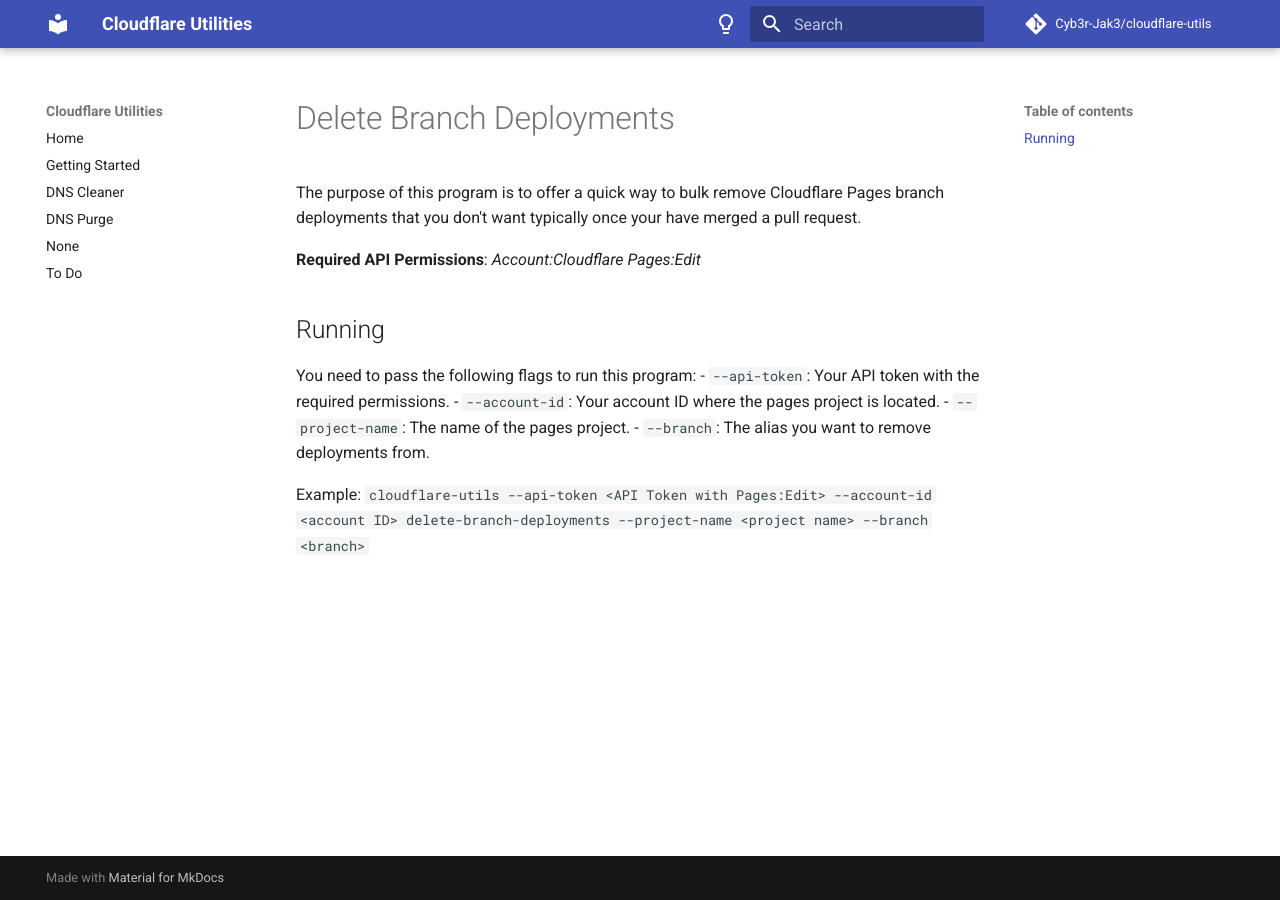
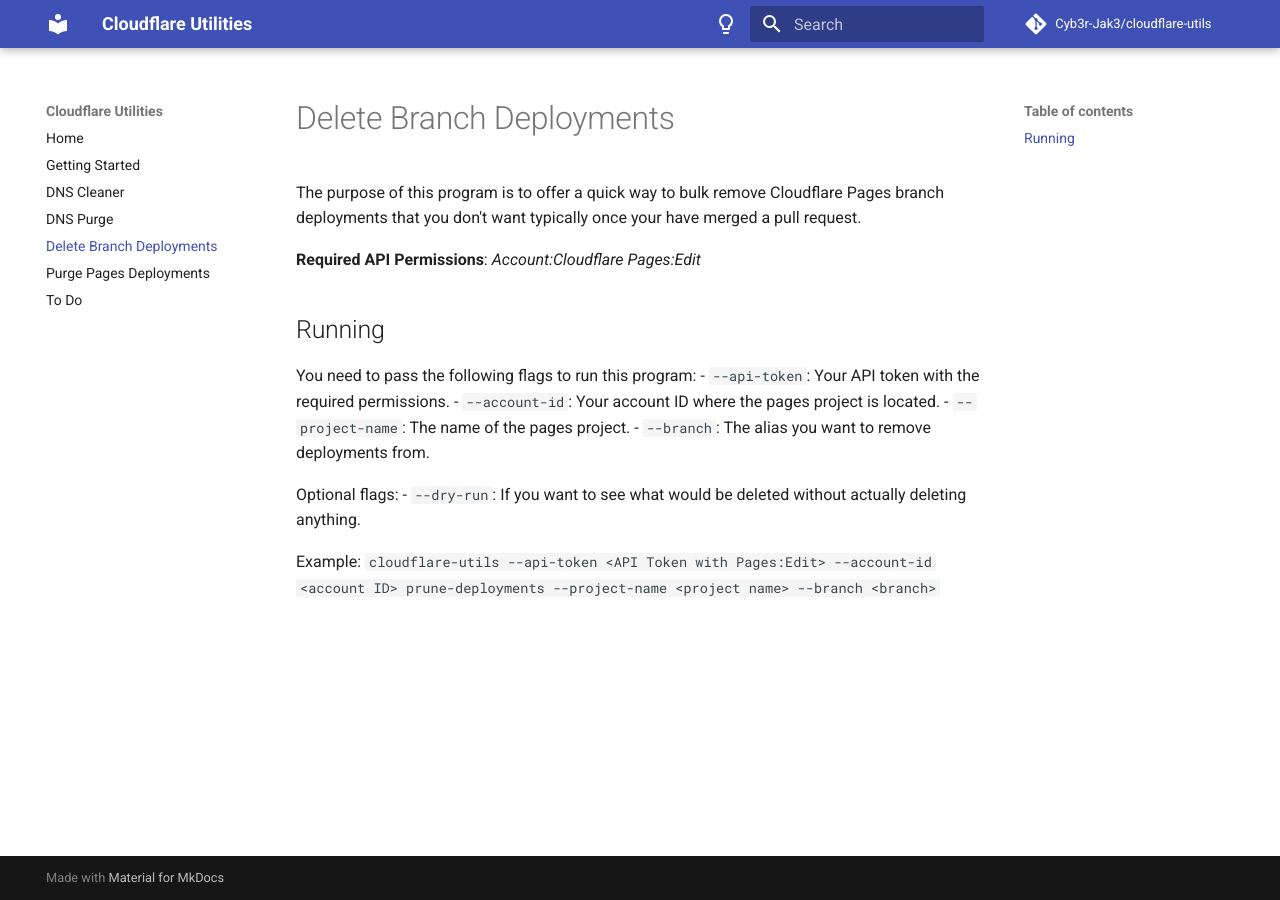
Before and after one commit to Cyb3r-Jak3/cloudflare-utils, an MkDocs documentation site: the page built from documentation/docs/prune-deployments.md, in a window 1280 px wide. Built offline with MkDocs 1.6.1 and Material for MkDocs 9.7.7, drawn with Linux system fonts in a browser that asks for light colours; comment, search, counter and statistics services are not loaded.

Commit message:
Update documentation

```diff
--- a/documentation/docs/prune-deployments.md
+++ b/documentation/docs/prune-deployments.md
@@ -12,4 +12,7 @@ You need to pass the following flags to run this program:
 - `--project-name`: The name of the pages project.
 - `--branch`: The alias you want to remove deployments from.
 
-Example: `cloudflare-utils --api-token <API Token with Pages:Edit> --account-id <account ID> delete-branch-deployments --project-name <project name> --branch <branch>`
+Optional flags:
+- `--dry-run`: If you want to see what would be deleted without actually deleting anything.
+
+Example: `cloudflare-utils --api-token <API Token with Pages:Edit> --account-id <account ID> prune-deployments --project-name <project name> --branch <branch>`
--- a/documentation/mkdocs.yml
+++ b/documentation/mkdocs.yml
@@ -35,7 +35,8 @@ nav:
   - started.md
   - dns-cleaner.md
   - dns-purge.md
-  - pages-deployments.md
+  - prune-deployments.md
+  - purge-deployments.md
   - features.md
 
 markdown_extensions:
```
Also changed, not shown: documentation/docs/purge-deployments.md (+20 -0 lines).
